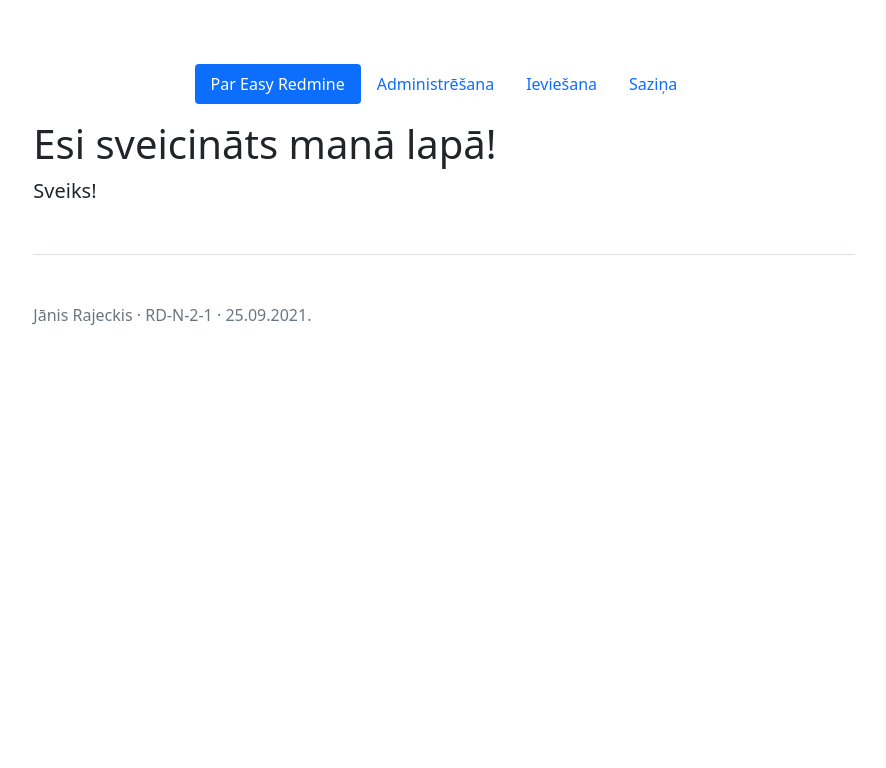
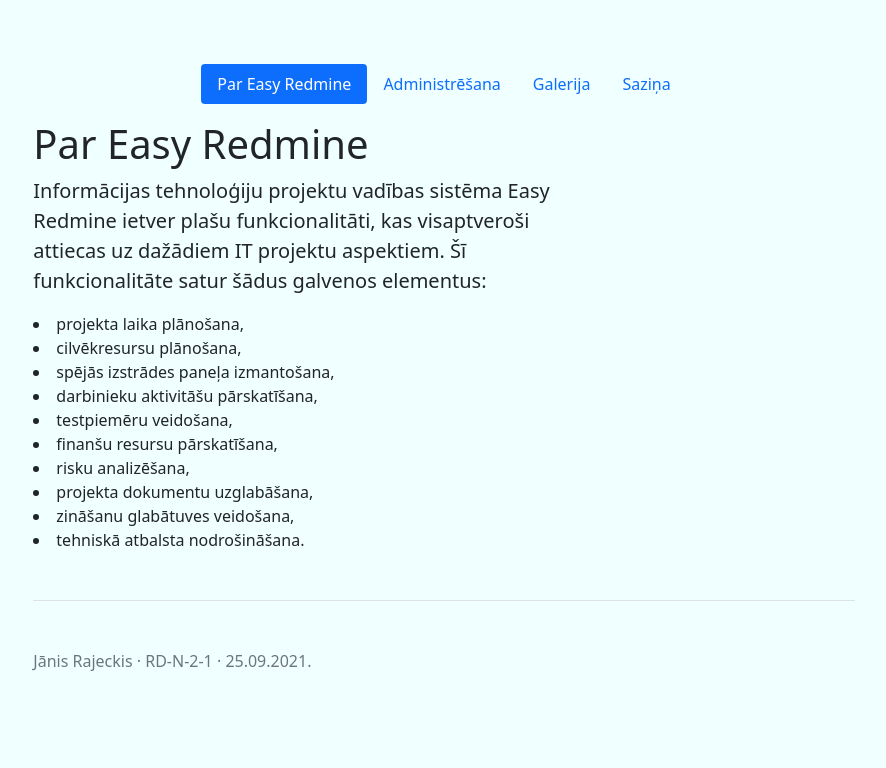
Before and after one commit to JanisR1/jk_flask_intro, a Flask app: page / in a window 1280 px wide. Shown: the top 768 px of the page, without its empty margins (196-1082 px from the left). Run offline with Flask 2, Linux system fonts and the light colour scheme; some libraries are stand-ins or nearby versions.

Commit message:
Pabeigts eksamena darbs

```diff
--- a/main.py
+++ b/main.py
@@ -3,40 +3,40 @@
 
 app = Flask(__name__)
 
-@app.route('/')
+@app.route("/")
 def parEasyRedmine():
-    return render_template('par-easy-redmine.html')
+    return render_template("par-easy-redmine.html")
 
-@app.route('/administresana')
+@app.route("/administresana")
 def administresana():
-    return render_template('administresana.html')
+    return render_template("administresana.html")
 
-@app.route('/ieviesana')
-def ieviesana():
-    return render_template('ieviesana.html')
+@app.route("/galerija")
+def galerija():
+    return render_template("galerija.html")
 
-@app.route('/sazina')
+@app.route("/sazina")
 def sazina():
-    statuss = request.args.get('statuss')
-    return render_template('sazina.html', nosutits = statuss)
+    statuss = request.args.get("statuss")
+    return render_template("sazina.html", nosutits = statuss)
 
-@app.route('/sutisana', methods = ['POST'])
+@app.route("/sutisana", methods = ["POST"])
 def sutisana():
-    vards = request.form.get('vards')
+    vards = request.form.get("vards")
     pievienotVardu(vards)
 
-    uzvards = request.form.get('uzvards')
+    uzvards = request.form.get("uzvards")
     pievienotUzvardu(uzvards)
 
-    epasts = request.form.get('epasts')
+    epasts = request.form.get("epasts")
     pievienotEpastu(epasts)
 
-    zinojums = request.form.get('zinojums')
+    zinojums = request.form.get("zinojums")
     pievienotZinojumu(zinojums)
 
-    return redirect('/sazina?statuss=1')
+    return redirect("/sazina?statuss=1")
 
-@app.route('/dati')
+@app.route("/dati")
 def dati():
     ieraksti = lasitDatus()
     dati = []
@@ -46,5 +46,5 @@
 
     return render_template("dati.html", ieraksti = grupetiDati)
 
-if __name__ == '__main__':
+if __name__ == "__main__":
     app.run(port=80, debug=True)
--- a/templates/layout.html
+++ b/templates/layout.html
@@ -8,21 +8,23 @@
   <meta name="author" content="Jānis Rajeckis">
   <title>Informācijas tehnoloģiju projektu vadības sistēma Easy Redmine</title>
 
-  <!-- Bootstrap core CSS -->
   <link href="/static/css/bootstrap.min.css" rel="stylesheet">
 
-  <!-- Custom styles for this template -->
   <link href="/static/css/starter-template.css" rel="stylesheet">
 </head>
 
-<body>
+<body style="background-color:azure;">
   <div class="col-lg-8 mx-auto p-3 py-md-5">
     <header class="d-flex justify-content-center py-3">
       <ul class="nav nav-pills">
-        <li class="nav-item"><a href="/" class="nav-link {% if aktiva_lapa == 'par-easy-redmine' %} active {% endif %}">Par Easy Redmine</a></li>
-        <li class="nav-item"><a href="/administresana" class="nav-link {% if aktiva_lapa == 'administresana' %} active {% endif %}">Administrēšana</a></li>
-        <li class="nav-item"><a href="/ieviesana" class="nav-link {% if aktiva_lapa == 'ieviesana' %} active {% endif %}">Ieviešana</a></li>
-        <li class="nav-item"><a href="/sazina" class="nav-link {% if aktiva_lapa == 'sazina' %} active {% endif %}">Saziņa</a></li>
+        <li class="nav-item"><a href="/"
+            class="nav-link {% if aktiva_lapa == 'par-easy-redmine' %} active {% endif %}">Par Easy Redmine</a></li>
+        <li class="nav-item"><a href="/administresana"
+            class="nav-link {% if aktiva_lapa == 'administresana' %} active {% endif %}">Administrēšana</a></li>
+        <li class="nav-item"><a href="/galerija"
+            class="nav-link {% if aktiva_lapa == 'galerija' %} active {% endif %}">Galerija</a></li>
+        <li class="nav-item"><a href="/sazina"
+            class="nav-link {% if aktiva_lapa == 'sazina' %} active {% endif %}">Saziņa</a></li>
       </ul>
     </header>
 
@@ -38,7 +40,6 @@
     </footer>
   </div>
 
-
   <script src="/static/js/bootstrap.bundle.min.js"></script>
 </body>
 
--- a/templates/par-easy-redmine.html
+++ b/templates/par-easy-redmine.html
@@ -1,8 +1,20 @@
 {% extends "layout.html" %}
 
-{% set aktiva_lapa = 'par-easy-redmine' %}
+{% set aktiva_lapa = "par-easy-redmine" %}
 
 {% block saturs %}
-<h1>Esi sveicināts manā lapā!</h1>
-<p class="fs-5 col-md-8">Sveiks!</p>
+<h1>Par Easy Redmine</h1>
+<p class="fs-5 col-md-8">Informācijas tehnoloģiju projektu vadības sistēma Easy Redmine ietver plašu funkcionalitāti,
+    kas visaptveroši attiecas uz dažādiem IT projektu aspektiem. Šī funkcionalitāte satur šādus galvenos elementus:
+    <li>projekta laika plānošana,</li>
+    <li>cilvēkresursu plānošana,</li>
+    <li>spējās izstrādes paneļa izmantošana,</li>
+    <li>darbinieku aktivitāšu pārskatīšana,</li>
+    <li>testpiemēru veidošana,</li>
+    <li>finanšu resursu pārskatīšana,</li>
+    <li>risku analizēšana,</li>
+    <li>projekta dokumentu uzglabāšana,</li>
+    <li>zināšanu glabātuves veidošana,</li>
+    <li>tehniskā atbalsta nodrošināšana.</li>
+</p>
 {% endblock %}
```
Also changed, not shown: dati.txt (+8 -0 lines), datu_apstrade.py (+9 -9 lines), templates/administresana.html (+12 -3 lines), templates/galerija.html (added, +18 -0 lines), templates/ieviesana.html (deleted, +0 -8 lines), templates/sazina.html (+10 -9 lines), static/img/Darbinieku-noslogotiba.jpg (added), static/img/Projekta-laika-planosana.jpg (added), static/img/Projekta-vispariga-informacija.jpg (added), static/img/Uzdevumu-statusu-uzstadisana.jpg (added).
